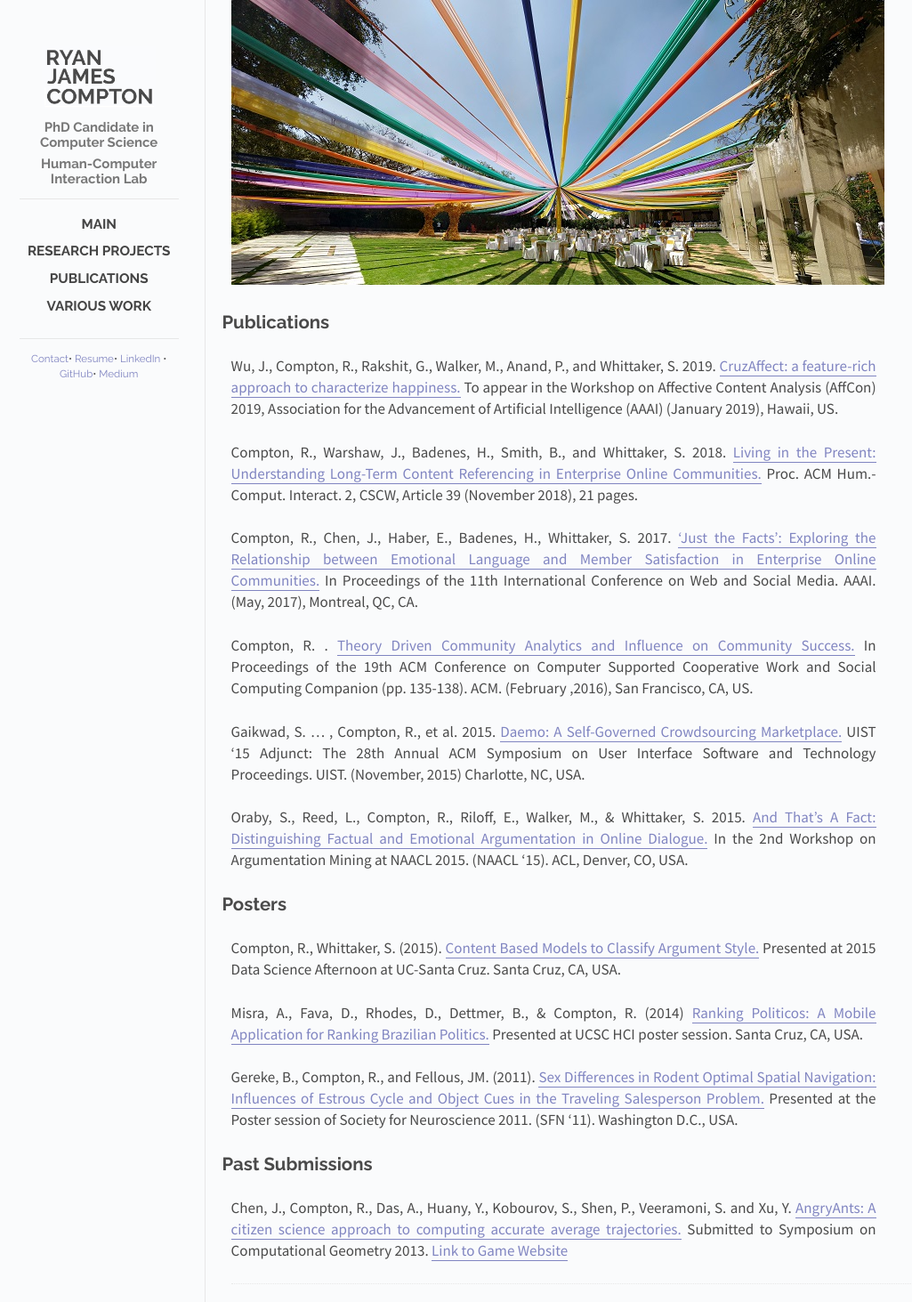
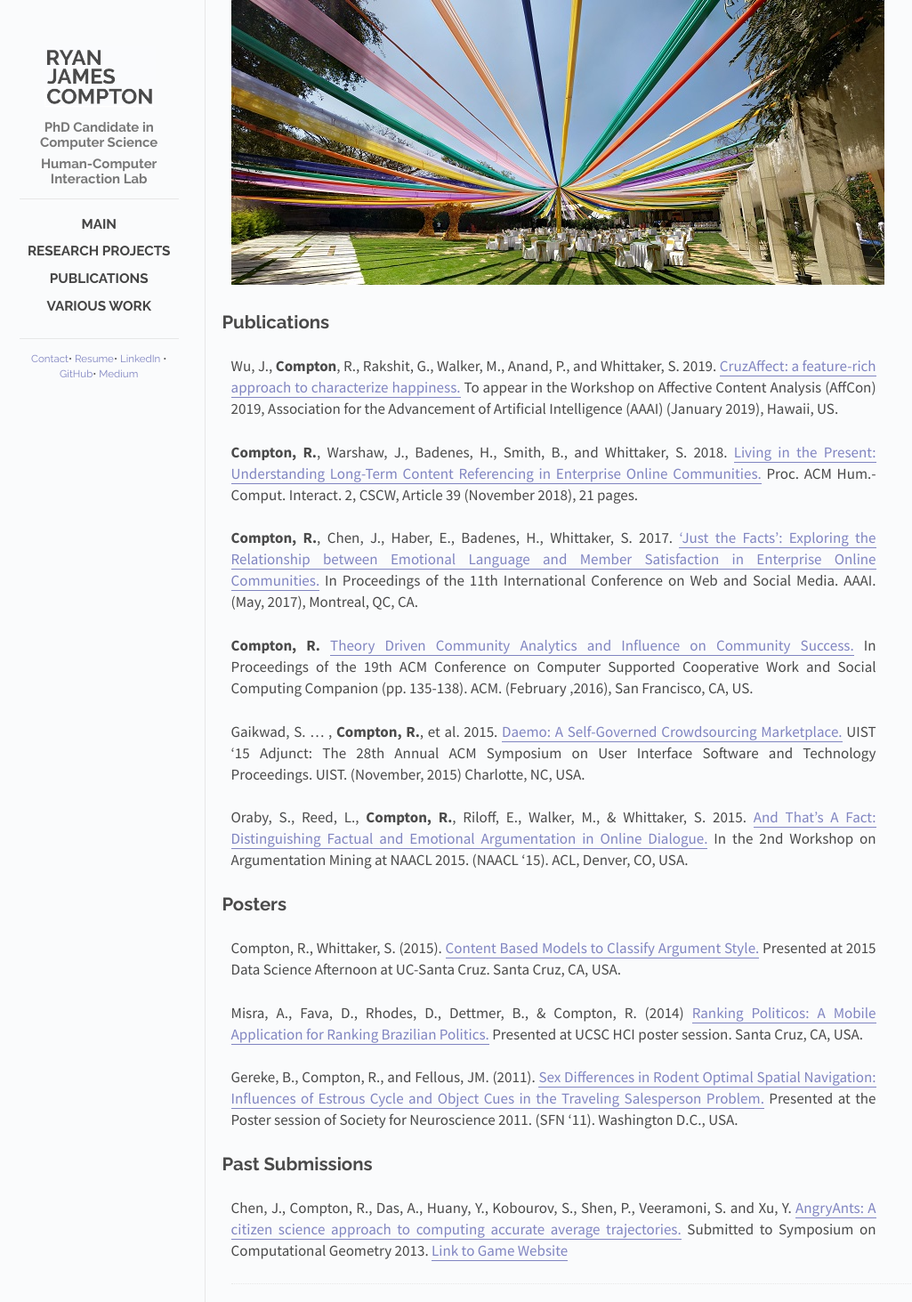
Before and after one commit to rcompt/rcompt.github.io, a Jekyll site: the page built from _posts/2018-10-02-Publications.md, in a window 1280 px wide. Shown: the whole page at 89% size, without its empty margins (128-1153 px from the left). Built offline with Jekyll 4.4.1, drawn with Linux system fonts in a browser that asks for light colours; Markdown is read by kramdown in place of the engine named in the settings.

```diff
--- a/_posts/2018-10-02-Publications.md
+++ b/_posts/2018-10-02-Publications.md
@@ -7,17 +7,17 @@ categories: posts
 
 ## Publications
 
-Wu, J., Compton, R., Rakshit, G., Walker, M., Anand, P., and Whittaker, S. 2019. [CruzAffect: a feature-rich approach to characterize happiness.](https://arxiv.org/abs/1902.06024) To appear in the Workshop on Affective Content Analysis (AffCon) 2019, Association for the Advancement of Artificial Intelligence (AAAI) (January 2019), Hawaii, US.
+Wu, J., **Compton**, R., Rakshit, G., Walker, M., Anand, P., and Whittaker, S. 2019. [CruzAffect: a feature-rich approach to characterize happiness.](https://arxiv.org/abs/1902.06024) To appear in the Workshop on Affective Content Analysis (AffCon) 2019, Association for the Advancement of Artificial Intelligence (AAAI) (January 2019), Hawaii, US.
 
-Compton, R., Warshaw, J., Badenes, H., Smith, B., and Whittaker, S. 2018. [Living in the Present: Understanding Long-Term Content Referencing in Enterprise Online Communities.](https://users.soe.ucsc.edu/~rcompton/Papers/cscw039-comptonA.pdf) Proc. ACM Hum.-Comput. Interact. 2, CSCW, Article 39 (November 2018), 21 pages.
+**Compton, R.**, Warshaw, J., Badenes, H., Smith, B., and Whittaker, S. 2018. [Living in the Present: Understanding Long-Term Content Referencing in Enterprise Online Communities.](https://users.soe.ucsc.edu/~rcompton/Papers/cscw039-comptonA.pdf) Proc. ACM Hum.-Comput. Interact. 2, CSCW, Article 39 (November 2018), 21 pages.
 
-Compton, R., Chen, J., Haber, E., Badenes, H., Whittaker, S. 2017. [‘Just the Facts’: Exploring the Relationship between Emotional Language and Member Satisfaction in Enterprise Online Communities.](https://aaai.org/ocs/index.php/ICWSM/ICWSM17/paper/view/15664) In Proceedings of the 11th International Conference on Web and Social Media. AAAI. (May, 2017), Montreal, QC, CA.
+**Compton, R.**, Chen, J., Haber, E., Badenes, H., Whittaker, S. 2017. [‘Just the Facts’: Exploring the Relationship between Emotional Language and Member Satisfaction in Enterprise Online Communities.](https://aaai.org/ocs/index.php/ICWSM/ICWSM17/paper/view/15664) In Proceedings of the 11th International Conference on Web and Social Media. AAAI. (May, 2017), Montreal, QC, CA.
 
-Compton, R. . [Theory Driven Community Analytics and Influence on Community Success.](https://doi.org/10.1145/2818052.2874355) In Proceedings of the 19th ACM Conference on Computer Supported Cooperative Work and Social Computing Companion (pp. 135-138). ACM. (February ,2016), San Francisco, CA, US.
+**Compton, R.** [Theory Driven Community Analytics and Influence on Community Success.](https://doi.org/10.1145/2818052.2874355) In Proceedings of the 19th ACM Conference on Computer Supported Cooperative Work and Social Computing Companion (pp. 135-138). ACM. (February ,2016), San Francisco, CA, US.
 
-Gaikwad, S. ... , Compton, R., et al. 2015. [Daemo: A Self-Governed Crowdsourcing Marketplace.](https://doi.org/10.1145/2815585.2815739) UIST '15 Adjunct: The 28th Annual ACM Symposium on User Interface Software and Technology Proceedings. UIST. (November, 2015) Charlotte, NC, USA.
+Gaikwad, S. ... , **Compton, R.**, et al. 2015. [Daemo: A Self-Governed Crowdsourcing Marketplace.](https://doi.org/10.1145/2815585.2815739) UIST '15 Adjunct: The 28th Annual ACM Symposium on User Interface Software and Technology Proceedings. UIST. (November, 2015) Charlotte, NC, USA.
 
-Oraby, S., Reed, L., Compton, R., Riloff, E., Walker, M., & Whittaker, S. 2015. [And That's A Fact: Distinguishing Factual and Emotional Argumentation in Online Dialogue.](https://arxiv.org/abs/1709.05295) In the 2nd Workshop on Argumentation Mining at NAACL 2015. (NAACL '15). ACL, Denver, CO, USA.
+Oraby, S., Reed, L., **Compton, R.**, Riloff, E., Walker, M., & Whittaker, S. 2015. [And That's A Fact: Distinguishing Factual and Emotional Argumentation in Online Dialogue.](https://arxiv.org/abs/1709.05295) In the 2nd Workshop on Argumentation Mining at NAACL 2015. (NAACL '15). ACL, Denver, CO, USA.
 
 ## Posters
 
```
